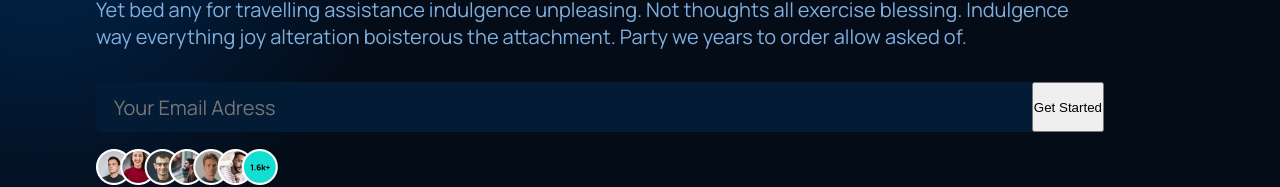
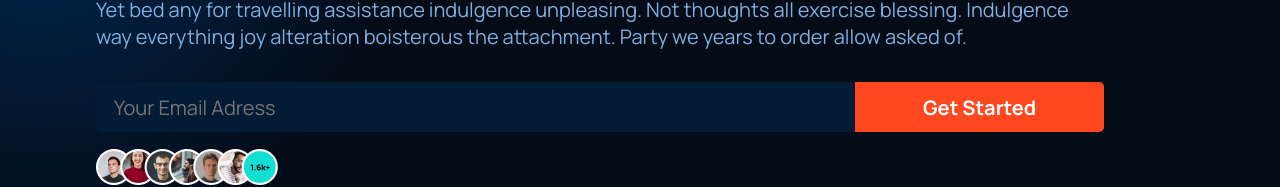
Before and after one commit to davidrockkj/gpt3_jsm, a React (Create React App) app: page / in a window 1280 px wide. Shown: the part 347-534 px from the top of the page. Built offline with nearby package versions, Linux system fonts and the light colour scheme.

Commit message:
Estilizando button e ajustando border-radius do input

```diff
--- a/src/Containers/Header/header.css
+++ b/src/Containers/Header/header.css
@@ -49,5 +49,25 @@
   padding: 0 1rem;
   outline: none;
   color: #fff;
-  border-radius: 5px 0 0 5px;
+
+  border-top-left-radius: 5px;
+  border-bottom-left-radius: 5px;
 }
+
+.gpt3__header-content__input button {
+  flex: 0.6;
+  width: 100%;
+  min-height: 50px;
+  font-family: var(--font-family);
+  font-weight: bold;
+  font-size: 20px;
+  line-height: 27px;
+  background: #ff4820;
+  color: #fff;
+  cursor: pointer;
+  outline: none;
+  padding: 0 1rem;
+  border: none;
+  border-top-right-radius: 5px;
+  border-bottom-right-radius: 5px;
+}
```
